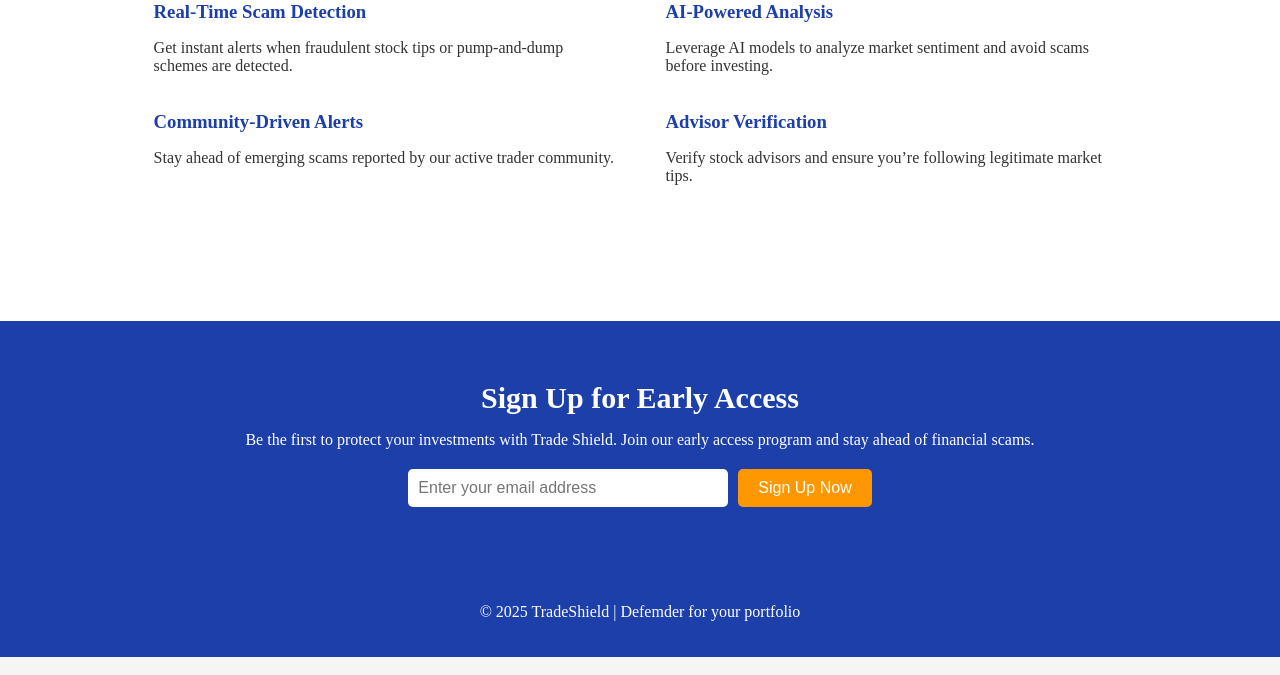
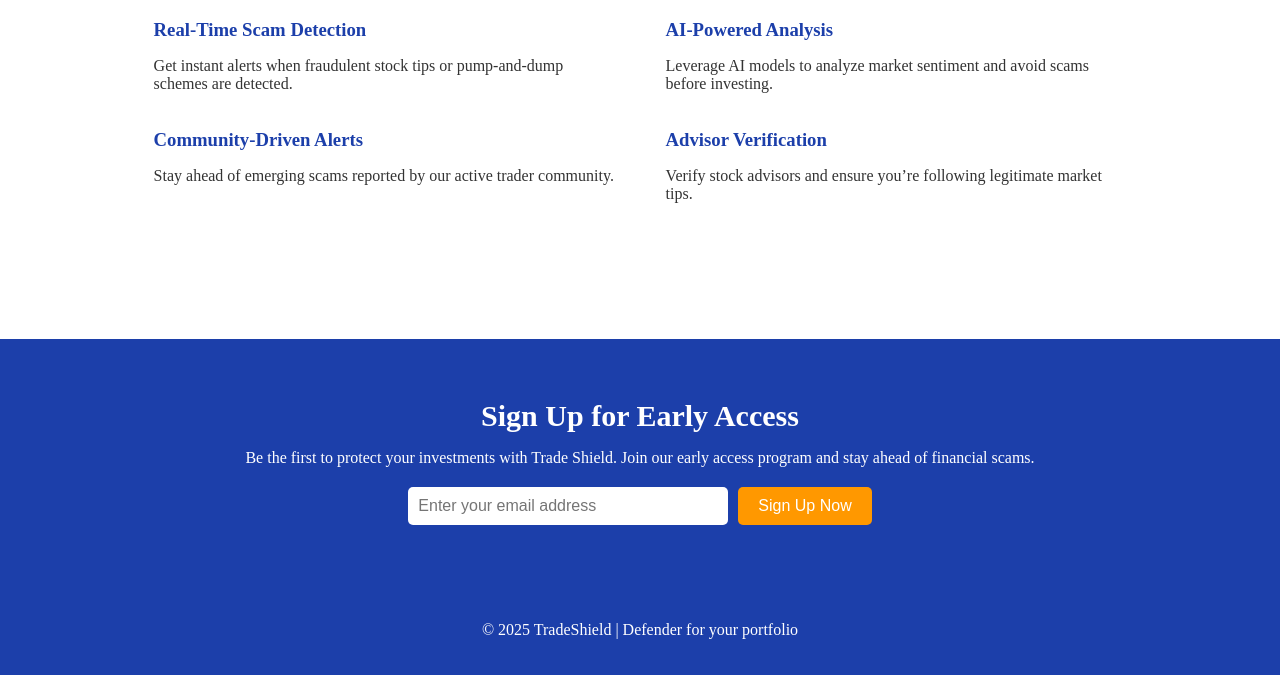
Before and after one commit to venkatmajji/tshield, a plain HTML site: page index.html in a window 1280 px wide. Shown: the part 604-1279 px from the top of the page. Drawn offline with Linux system fonts and the light colour scheme.

Commit message:
Update index.html

```diff
--- a/index.html
+++ b/index.html
@@ -3,6 +3,7 @@
 <head>
     <meta charset="UTF-8">
     <meta name="viewport" content="width=device-width, initial-scale=1.0">
+    <img> /images/tshield-logo.png </img>
     <title>TradeShield - Defender for your portfolio</title>
     <link rel="stylesheet" href="style.css">
 </head>
@@ -60,7 +61,7 @@
 
     <!-- Footer -->
     <footer>
-        <p>&copy; 2025 TradeShield | Defemder for your portfolio</p>
+        <p>&copy; 2025 TradeShield | Defender for your portfolio</p>
     </footer>
 </body>
 </html>
```
